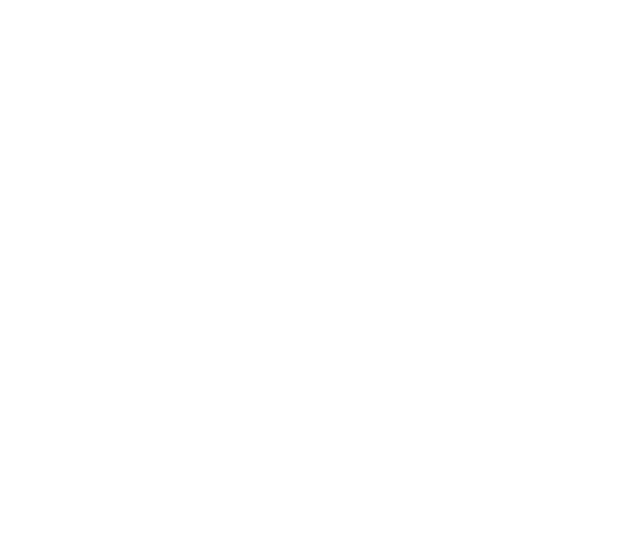
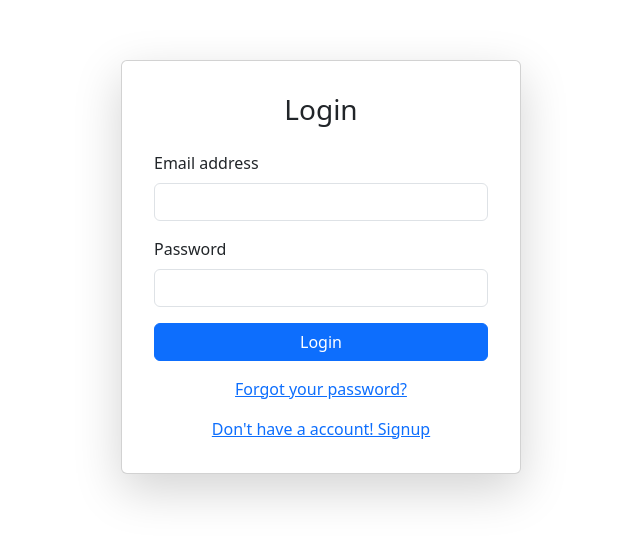
Before and after one commit to HuynhLongNhat/Quiz, a React (Vite) app in the folder frontend/: page /login in a window 1280 px wide. Before the commit this address had no page. Shown: the part 109-650 px from the top of the page, without its empty margins (319-959 px from the left). Built offline with nearby package versions, Linux system fonts and the light colour scheme.

Commit message:
Design Login page

```diff
--- /dev/null
+++ b/frontend/src/components/Admin/Auth/Login.jsx
@@ -0,0 +1,67 @@
+import { useState } from "react";
+import "bootstrap/dist/css/bootstrap.min.css";
+
+function Login() {
+  const [email, setEmail] = useState("");
+  const [password, setPassword] = useState("");
+
+  const handleLogin = (e) => {
+    e.preventDefault();
+    // Handle login logic here
+    console.log("Logging in with:", email, password);
+  };
+
+  return (
+    <div className="container d-flex justify-content-center align-items-center vh-100">
+      <div
+        className="card shadow-lg p-3 mb-5 bg-body rounded"
+        style={{ width: "400px" }}
+      >
+        <div className="card-body">
+          <h3 className="text-center mb-4">Login</h3>
+          <form onSubmit={handleLogin}>
+            <div className="mb-3">
+              <label htmlFor="email" className="form-label">
+                Email address
+              </label>
+              <input
+                type="email"
+                className="form-control"
+                id="email"
+                value={email}
+                onChange={(e) => setEmail(e.target.value)}
+                required
+              />
+            </div>
+            <div className="mb-3">
+              <label htmlFor="password" className="form-label">
+                Password
+              </label>
+              <input
+                type="password"
+                className="form-control"
+                id="password"
+                value={password}
+                onChange={(e) => setPassword(e.target.value)}
+                required
+              />
+            </div>
+            <div className="d-grid gap-2">
+              <button type="submit" className="btn btn-primary">
+                Login
+              </button>
+            </div>
+          </form>
+          <div className="text-center mt-3">
+            <a href="#">Forgot your password?</a>
+          </div>
+          <div className="text-center mt-3">
+            <a href="#">Don&apos;t have a account! Signup</a>
+          </div>
+        </div>
+      </div>
+    </div>
+  );
+}
+
+export default Login;
--- /dev/null
+++ b/frontend/src/components/Admin/Auth/Login.scss
@@ -0,0 +1,23 @@
+.login-container {
+
+    .header {
+        height: 45px;
+        text-align: right;
+    }
+
+    .title {
+        font-size: 25px;
+        padding: 20px 0;
+    }
+
+    .welcome {
+        font-size: 20px;
+        padding: 10px 0;
+    }
+
+    .content-form {
+        display: flex;
+        flex-direction: column;
+        gap: 15px;
+    }
+}
--- a/frontend/src/components/Admin/Content/ManageUser.jsx
+++ b/frontend/src/components/Admin/Content/ManageUser.jsx
@@ -8,9 +8,10 @@
 import ModalConfirmDelete from "./ModalConfirmDelete";
 
 const ManageUser = () => {
-  const LIMIT_USER = 2;
+  const LIMIT_USER = 4;
   const [pageCount, setPageCount] = useState(0);
   const [show, setShow] = useState(false);
+  const [currentPage, setCurrentPage] = useState(1);
   const [listUsers, setListUsers] = useState();
   const [isUpdate, setIsUpdate] = useState(false);
   const [isShowModalConfirm, setShowModalConfirm] = useState(false);
@@ -19,10 +20,10 @@
 
   useEffect(() => {
     // GetAllListUser();
-    GetListUserWithPaginate(1);
+    fetchListUserWithPaginate(currentPage);
   }, []);
 
-  const GetAllListUser = async () => {
+  const fetchAllListUser = async () => {
     let res = await getListUser();
     if (res && res.EC === 0) {
       setListUsers(res.DT);
@@ -31,7 +32,7 @@
     }
   };
 
-  const GetListUserWithPaginate = async (page) => {
+  const fetchListUserWithPaginate = async (page) => {
     let res = await getUserWithPaginate(page, LIMIT_USER);
     if (res && res.EC === 0) {
       setListUsers(res.DT.users);
@@ -83,23 +84,31 @@
             handleEditUser={handleEditUser}
             handleViewUser={handleViewUser}
             handleDeleteUser={handleDeleteUser}
-            fetchListUsersWithPaginate={GetListUserWithPaginate}
+            fetchListUsersWithPaginate={fetchListUserWithPaginate}
             pageCount={pageCount}
+            currentPage={currentPage}
+            setCurrentPage={setCurrentPage}
           />
         </div>
         <ModalUser
-          fetchListUser={GetAllListUser}
+          fetchListUser={fetchAllListUser}
+          fetchListUserWithPaginate={fetchListUserWithPaginate}
           show={show}
           handleClose={handleClose}
           isUpdate={isUpdate}
           userData={userData}
           isView={isView}
+          currentPage={currentPage}
+          setCurrentPage={setCurrentPage}
         />
         <ModalConfirmDelete
           show={isShowModalConfirm}
           handleClose={handleTongleModalConfirm}
           userData={userData}
-          fetchListUser={GetAllListUser}
+          fetchListUserWithPaginate={fetchListUserWithPaginate}
+          fetchListUser={fetchAllListUser}
+          currentPage={currentPage}
+          setCurrentPage={setCurrentPage}
         />
       </div>
     </div>
--- a/frontend/src/components/Admin/Content/ModalConfirmDelete.jsx
+++ b/frontend/src/components/Admin/Content/ModalConfirmDelete.jsx
@@ -5,7 +5,15 @@
 
 const ModalConfirmDelete = (props) => {
   // eslint-disable-next-line react/prop-types
-  const { show, handleClose, userData, fetchListUser } = props;
+  const {
+    show,
+    handleClose,
+    userData,
+    fetchListUser,
+    fetchListUserWithPaginate,
+
+    setCurrentPage,
+  } = props;
   const confirmDelete = async () => {
     let resDelete = await deleteUser(userData.id);
     console.log(resDelete);
@@ -13,7 +21,8 @@
       toast.success(resDelete.EM);
 
       handleClose();
-      await fetchListUser();
+      await fetchListUserWithPaginate(1);
+      setCurrentPage(1);
     }
   };
   return (
--- a/frontend/src/components/Admin/Content/ModalUser.jsx
+++ b/frontend/src/components/Admin/Content/ModalUser.jsx
@@ -6,8 +6,16 @@
 import { toast } from "react-toastify";
 import { postCreateNewUser, putUpdateUser } from "../../../services/apiService";
 const ModalUser = (props) => {
-  const { show, handleClose, fetchListUser, isUpdate, isView, userData } =
-    props;
+  const {
+    show,
+    handleClose,
+    fetchListUser,
+    setCurrentPage,
+    isUpdate,
+    isView,
+    userData,
+    fetchListUserWithPaginate,
+  } = props;
 
   const [email, setEmail] = useState("");
   const [password, setPassword] = useState("");
@@ -99,7 +107,8 @@
       toast.success(data.EM);
       resetData();
       handleClose();
-      await fetchListUser();
+      await fetchListUserWithPaginate(1);
+      setCurrentPage(1);
     } else {
       toast.error(data.EM);
     }
--- a/frontend/src/components/Admin/Content/TableUser.jsx
+++ b/frontend/src/components/Admin/Content/TableUser.jsx
@@ -9,10 +9,13 @@
     handleDeleteUser,
     fetchListUsersWithPaginate,
     pageCount,
+    currentPage,
+    setCurrentPage,
   } = props;
 
   const handlePageClick = (event) => {
     fetchListUsersWithPaginate(+event.selected + 1);
+    setCurrentPage(+event.selected + 1);
   };
 
   return (
@@ -93,6 +96,7 @@
           containerClassName="pagination"
           activeClassName="active"
           renderOnZeroPageCount={null}
+          forcePage={currentPage - 1}
         />
       </div>
     </div>
--- a/frontend/src/components/Header/Header.jsx
+++ b/frontend/src/components/Header/Header.jsx
@@ -3,9 +3,16 @@
 import Nav from "react-bootstrap/Nav";
 import Navbar from "react-bootstrap/Navbar";
 // import NavDropdown from "react-bootstrap/NavDropdown";
-import { NavLink } from "react-router-dom";
+import { NavLink, useNavigate } from "react-router-dom";
 
 const Header = () => {
+  const navigate = useNavigate();
+  const navigateLoginPage = () => {
+    navigate("/login");
+  };
+  const navigateSignUpPage = () => {
+    navigate("/signup");
+  };
   return (
     <Navbar bg="light" expand="lg" className="bg-body-tertiary">
       <Container>
@@ -27,8 +34,17 @@
             </NavLink>
           </Nav>
           <Nav>
-            <button className="btn-login">Login</button>
-            <button className="btn-signup">SignUp</button>
+            <button
+              className="btn-login"
+              onClick={() => {
+                navigateLoginPage();
+              }}
+            >
+              Login
+            </button>
+            <button className="btn-signup" onClick={() => navigateSignUpPage()}>
+              SignUp
+            </button>
             {/* <NavDropdown title="Setting" id="basic-nav-dropdown">
               <NavDropdown.Item >Login</NavDropdown.Item>
               <NavDropdown.Item >
--- a/frontend/src/main.jsx
+++ b/frontend/src/main.jsx
@@ -9,6 +9,7 @@
 import HomePage from "./components/Home/HomePage.jsx";
 import ManageUser from "./components/Admin/Content/ManageUser.jsx";
 import DashBoard from "./components/Admin/Content/DashBoard.jsx";
+import Login from "./components/Admin/Auth/Login.jsx";
 
 createRoot(document.getElementById("root")).render(
   // <StrictMode>
@@ -22,6 +23,7 @@
         <Route index element={<DashBoard />} />
         <Route path="manage-users" element={<ManageUser />} />
       </Route>
+      <Route path="/login" element={<Login />} />
     </Routes>
   </BrowserRouter>
   // </StrictMode>,
```
